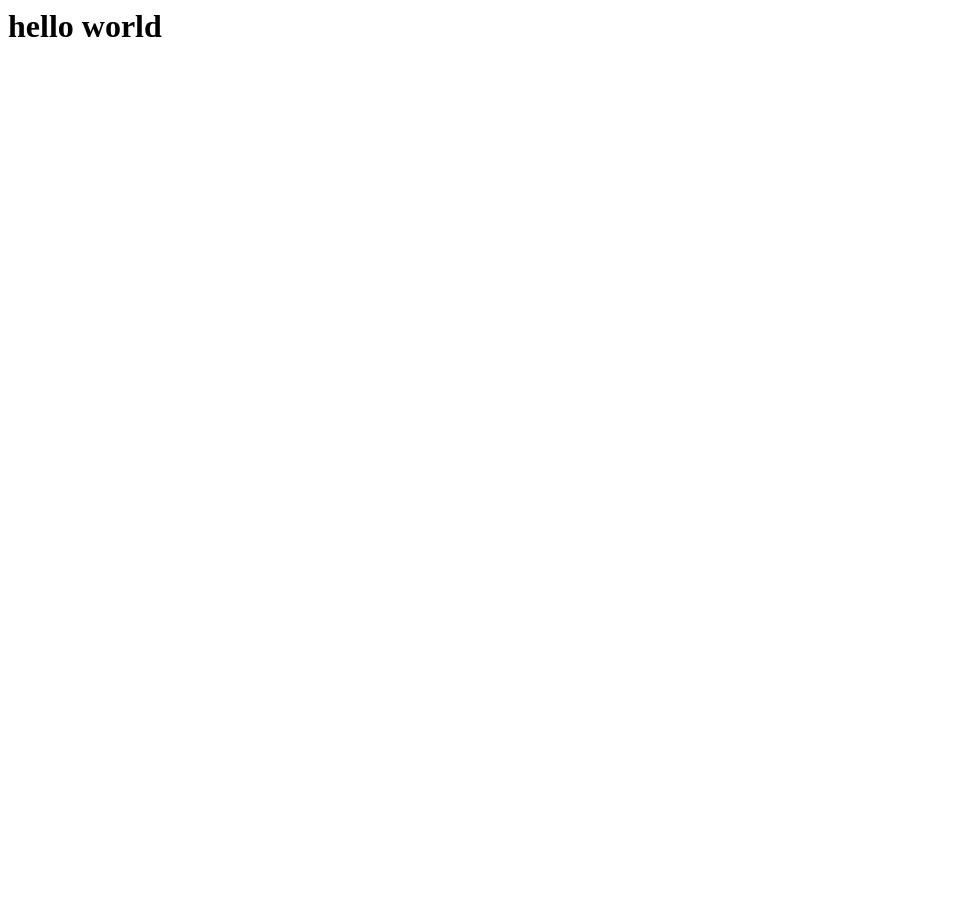
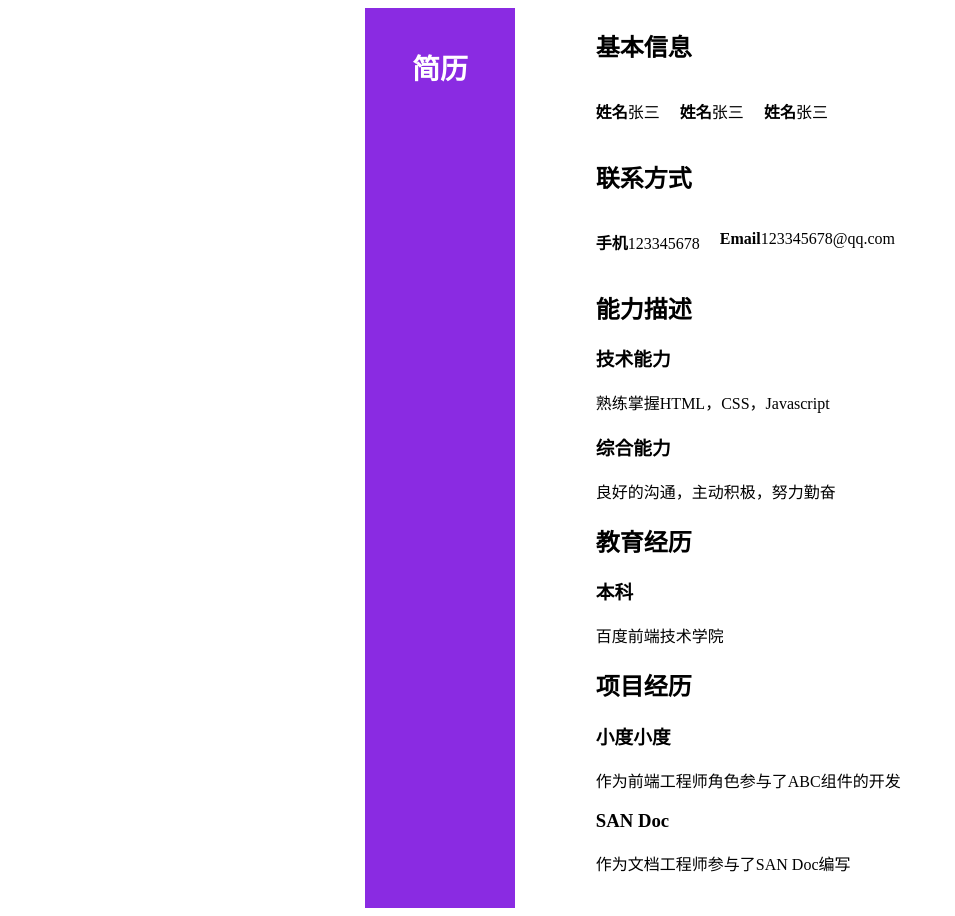
Before and after one commit to lbzli/practice, a plain HTML site: page HelloWorld.html in a window 1280 px wide. Shown: the whole page, without its empty margins (0-955 px from the left). Before the commit the page ends 800 px from the top, so only its background shows below. Drawn offline with Linux system fonts and the light colour scheme.

Commit message:
完成简历的作业

```diff
--- /dev/null
+++ b/HelloWorld.css
@@ -0,0 +1,29 @@
+div {
+    overflow: hidden;
+}
+div p {
+    float: left;
+}
+div p:nth-child(2){
+    margin-left: 20px;
+    margin-right: 20px;
+}
+div.main{
+    width: 550px;
+    height: 900px;
+    margin: 0 auto;
+}
+div.left{
+    width: 150px;
+    height: 900px;
+    float: left;
+    background-color: blueviolet;
+    text-align: center;
+    color: white;
+    font-size: 14px;
+    padding-top: 20px;
+}
+div.right{
+    height: 900px;
+    float: right;
+}
--- a/HelloWorld.html
+++ b/HelloWorld.html
@@ -1 +1,40 @@
-<h1>hello world</h1>
+<!DOCTYPE html>
+<html lang="en">
+<head>
+    <link rel="stylesheet" href="./HelloWorld.css">
+    <title>Document</title>
+</head>
+<body>
+    <div class="main">
+        <div class="left">
+            <h1>简历</h1>
+        </div>
+        <div class="right">
+            <h2>基本信息</h2>
+            <div>
+                <p><strong>姓名</strong>张三</p>
+                <p><strong>姓名</strong>张三</p>
+                <p><strong>姓名</strong>张三</p>
+            </div>
+            <h2>联系方式</h2>
+            <div>
+                <p><strong>手机</strong>123345678</p>
+                <p><strong>Email</strong>123345678@qq.com</p>
+            </div>
+            <h2>能力描述</h2>
+            <h3>技术能力</h3>
+            <span>熟练掌握HTML，CSS，Javascript</span>
+            <h3>综合能力</h3>
+            <span>良好的沟通，主动积极，努力勤奋</span>
+            <h2>教育经历</h2>
+            <h3>本科</h3>
+            <span>百度前端技术学院</span>
+            <h2>项目经历</h2>
+            <h3>小度小度</h3>
+            <span>作为前端工程师角色参与了ABC组件的开发</span>
+            <h3>SAN Doc</h3>
+            <span>作为文档工程师参与了SAN Doc编写</span>
+        </div>
+    </div>
+</body>
+</html>
```
